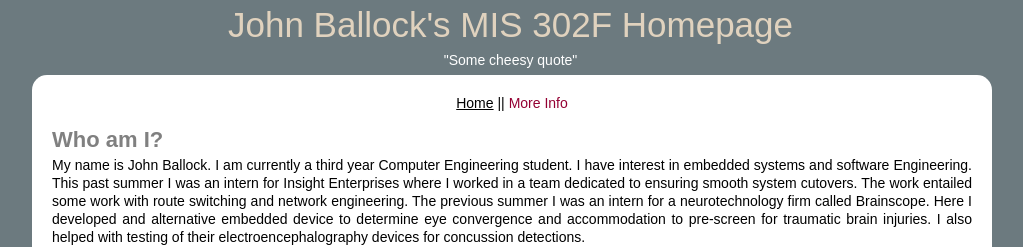
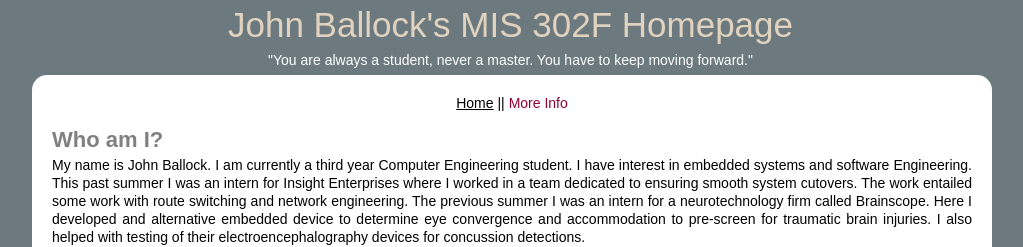
Before and after one commit to jb67396/MIS-302F, a plain HTML site: page index.html in a window 1280 px wide. Shown: the top 247 px of the page, without its empty margins (128-1151 px from the left). Drawn offline with Linux system fonts and the light colour scheme.

Commit message:
Changed to an actual cheesy quote

```diff
--- a/index.html
+++ b/index.html
@@ -43,7 +43,7 @@
 		<link rel="icon" type="image/png" href="https://s3.amazonaws.com/htmlintro/justafolder/favicon.png">
 
 		<h1>John Ballock's MIS 302F Homepage</h1>
-		<h2>"Some cheesy quote"</h2>
+		<h2>"You are always a student, never a master. You have to keep moving forward."</h2>
 	</header>
 
 
```
Also changed, not shown: page2.html (+1 -1 lines).
